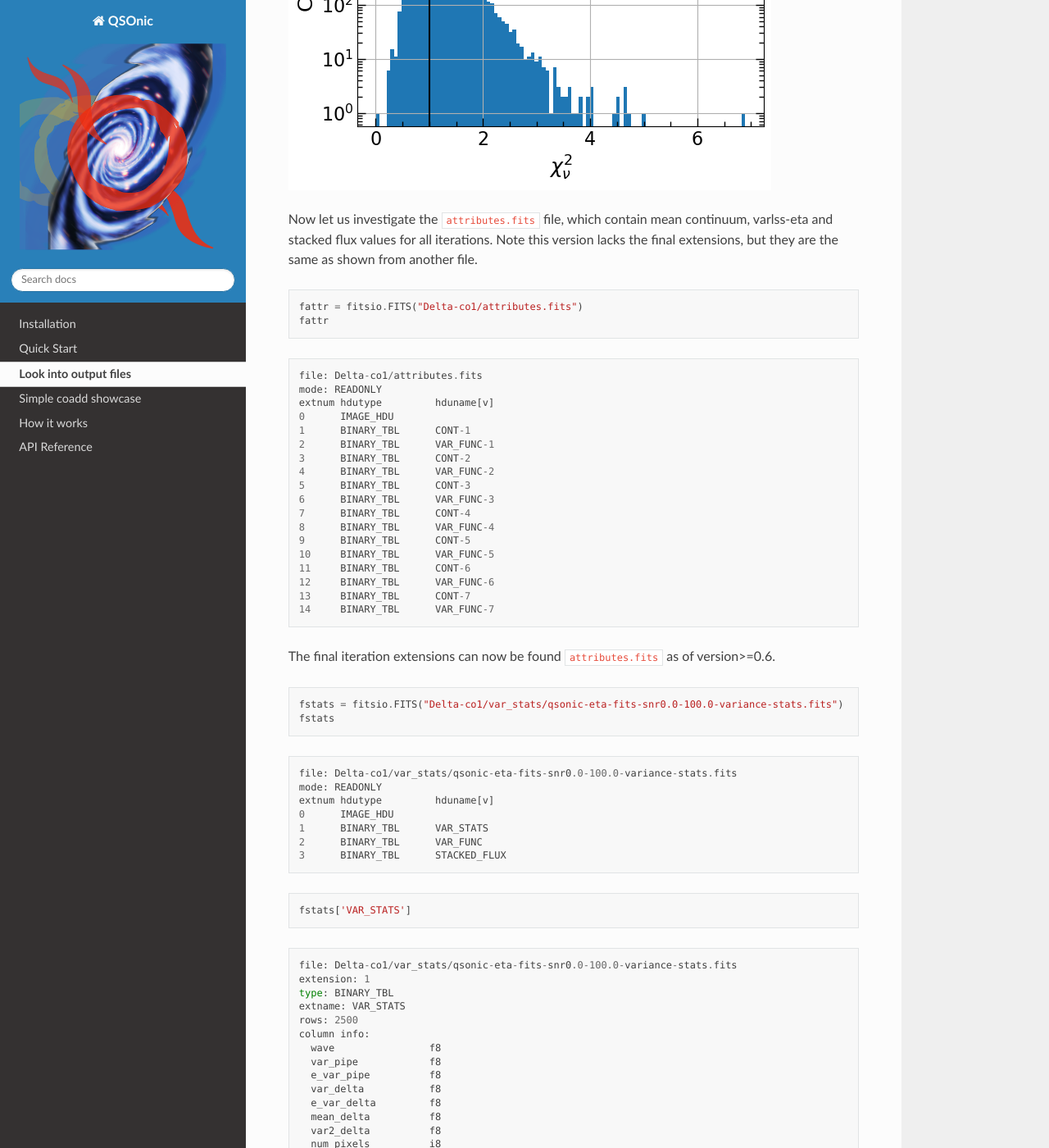
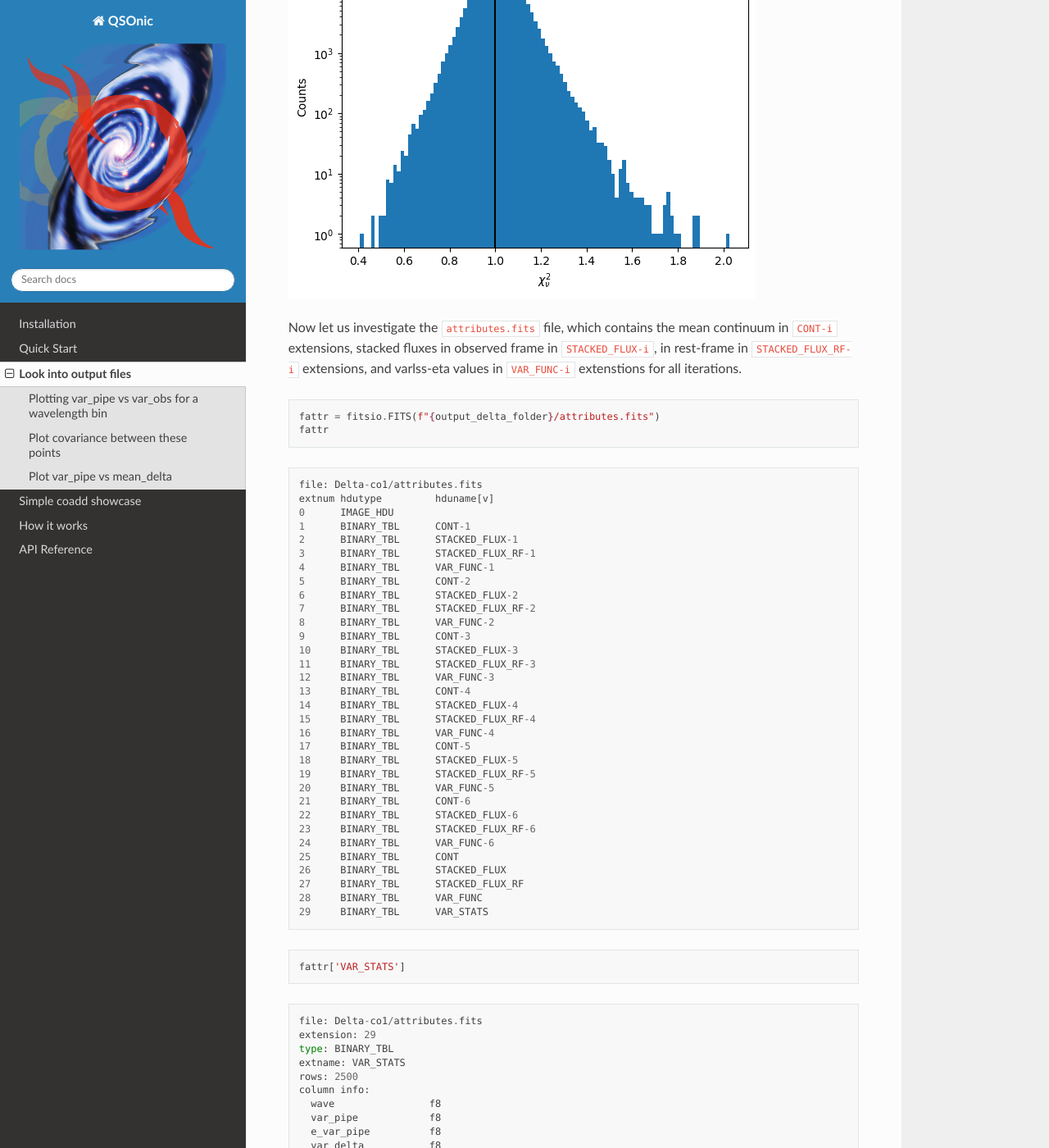
Before and after one commit to p-slash/qsonic, a Sphinx documentation site: the page built from docs/source/examples/lookChi2Catalog.rst, in a window 1280 px wide and 1400 px high, scrolled down 1139 px. Shown: the whole window at 82% size. Built offline with Sphinx 7.4.7 and the Read the Docs theme 2.0.0, drawn with Linux system fonts in a browser that asks for light colours; the version number could not be read and is left out; some of the changed text lies outside the part shown.

Commit message:
updates to chi2 catalog based on edr

```diff
--- a/docs/source/examples/lookChi2Catalog.rst
+++ b/docs/source/examples/lookChi2Catalog.rst
@@ -1,5 +1,7 @@
 Look into output files
 ========================
+
+This tutorial builds on the DESI early data release example detailed in :ref:`Quick Start <edr example and workaround>`. I assume you have access to the EDR data, created ``QSO_cat_fuji_healpix_only_qso_targets_sv3_fix.fits`` file that fixes the compatibility issue, and obtained deltas.
 
 .. code:: python3
 
@@ -9,7 +11,9 @@
 
 .. code:: python3
 
-    fchi2 = fitsio.FITS("Delta-co1/continuum_chi2_catalog.fits")[1]
+    # Point to output delta folder
+    output_delta_folder = "Delta-co1"
+    fchi2 = fitsio.FITS(f"{output_delta_folder}/continuum_chi2_catalog.fits")[1]
     fchi2
 
 .. parsed-literal::
@@ -19,14 +23,15 @@
       extension: 1
       type: BINARY_TBL
       extname: CHI2_CAT
-      rows: 471137
+      rows: 411359
       column info:
         TARGETID            i8
         Z                   f4
         HPXPIXEL            i8
+        ARMS                S5
+        MEANSNR             f4  array[3]
+        RSNR                f4
         MPI_RANK            i4
-        MEANSNR             f4
-        RSNR                f4
         CONT_valid          b1
         CONT_chi2           f4
         CONT_dof            i4
@@ -54,71 +59,62 @@
 .. image:: ../_static/chi2cat_hist.png
 
 
-Now let us investigate the ``attributes.fits`` file, which contain mean continuum, varlss-eta and stacked flux values for all iterations. Note this version lacks the final extensions, but they are the same as shown from another file.
+Now let us investigate the ``attributes.fits`` file, which contains the mean continuum in ``CONT-i`` extensions, stacked fluxes in observed frame in ``STACKED_FLUX-i``, in rest-frame in ``STACKED_FLUX_RF-i`` extensions, and varlss-eta values in ``VAR_FUNC-i`` extenstions for all iterations.
 
 .. code:: python3
 
-    fattr = fitsio.FITS("Delta-co1/attributes.fits")
+    fattr = fitsio.FITS(f"{output_delta_folder}/attributes.fits")
     fattr
-
-
 
 
 .. parsed-literal::
 
 
       file: Delta-co1/attributes.fits
-      mode: READONLY
       extnum hdutype         hduname[v]
       0      IMAGE_HDU
       1      BINARY_TBL      CONT-1
-      2      BINARY_TBL      VAR_FUNC-1
-      3      BINARY_TBL      CONT-2
-      4      BINARY_TBL      VAR_FUNC-2
-      5      BINARY_TBL      CONT-3
-      6      BINARY_TBL      VAR_FUNC-3
-      7      BINARY_TBL      CONT-4
-      8      BINARY_TBL      VAR_FUNC-4
-      9      BINARY_TBL      CONT-5
-      10     BINARY_TBL      VAR_FUNC-5
-      11     BINARY_TBL      CONT-6
-      12     BINARY_TBL      VAR_FUNC-6
-      13     BINARY_TBL      CONT-7
-      14     BINARY_TBL      VAR_FUNC-7
+      2      BINARY_TBL      STACKED_FLUX-1
+      3      BINARY_TBL      STACKED_FLUX_RF-1
+      4      BINARY_TBL      VAR_FUNC-1
+      5      BINARY_TBL      CONT-2
+      6      BINARY_TBL      STACKED_FLUX-2
+      7      BINARY_TBL      STACKED_FLUX_RF-2
+      8      BINARY_TBL      VAR_FUNC-2
+      9      BINARY_TBL      CONT-3
+      10     BINARY_TBL      STACKED_FLUX-3
+      11     BINARY_TBL      STACKED_FLUX_RF-3
+      12     BINARY_TBL      VAR_FUNC-3
+      13     BINARY_TBL      CONT-4
+      14     BINARY_TBL      STACKED_FLUX-4
+      15     BINARY_TBL      STACKED_FLUX_RF-4
+      16     BINARY_TBL      VAR_FUNC-4
+      17     BINARY_TBL      CONT-5
+      18     BINARY_TBL      STACKED_FLUX-5
+      19     BINARY_TBL      STACKED_FLUX_RF-5
+      20     BINARY_TBL      VAR_FUNC-5
+      21     BINARY_TBL      CONT-6
+      22     BINARY_TBL      STACKED_FLUX-6
+      23     BINARY_TBL      STACKED_FLUX_RF-6
+      24     BINARY_TBL      VAR_FUNC-6
+      25     BINARY_TBL      CONT
+      26     BINARY_TBL      STACKED_FLUX
+      27     BINARY_TBL      STACKED_FLUX_RF
+      28     BINARY_TBL      VAR_FUNC
+      29     BINARY_TBL      VAR_STATS
 
-The final iteration extensions can now be found ``attributes.fits`` as of version>=0.6.
+
 
 .. code:: python3
 
-    fstats = fitsio.FITS("Delta-co1/var_stats/qsonic-eta-fits-snr0.0-100.0-variance-stats.fits")
-    fstats
-
-
+    fattr['VAR_STATS']
 
 
 .. parsed-literal::
 
 
-      file: Delta-co1/var_stats/qsonic-eta-fits-snr0.0-100.0-variance-stats.fits
-      mode: READONLY
-      extnum hdutype         hduname[v]
-      0      IMAGE_HDU
-      1      BINARY_TBL      VAR_STATS
-      2      BINARY_TBL      VAR_FUNC
-      3      BINARY_TBL      STACKED_FLUX
-
-
-
-.. code:: python3
-
-    fstats['VAR_STATS']
-
-
-.. parsed-literal::
-
-
-      file: Delta-co1/var_stats/qsonic-eta-fits-snr0.0-100.0-variance-stats.fits
-      extension: 1
+      file: Delta-co1/attributes.fits
+      extension: 29
       type: BINARY_TBL
       extname: VAR_STATS
       rows: 2500
@@ -138,7 +134,7 @@
 
 .. code:: python3
 
-    fstats['VAR_STATS'].read_header()
+    fattr['VAR_STATS'].read_header()
 
 
 
@@ -188,39 +184,75 @@
 
 
 
-.. code:: python3
+Plotting var_pipe vs var_obs for a wavelength bin
+-------------------------------------------------
 
-    nwbins = fstats['VAR_STATS'].read_header()['NWBINS']
-    nvarbins = fstats['VAR_STATS'].read_header()['NVARBINS']
+.. code:: ipython3
 
-    var_stats_data = fstats['VAR_STATS'].read().reshape(nwbins, nvarbins)
+    hdr = fattr['VAR_STATS'].read_header()
+    nwbins = hdr['NWBINS']
+    nvarbins = hdr['NVARBINS']
+    min_nqso = hdr['MINNQSO']
+    min_npix = hdr['MINNPIX']
+    del hdr
 
+    var_stats_data = fattr['VAR_STATS'].read().reshape(nwbins, nvarbins)
 
+    # Pick a wavelength bin to plot
     iw = 2
     dat = var_stats_data[iw]
-    valid = (dat['num_pixels'] > 500) & (dat['num_qso'] > 50)
+    valid = (dat['num_qso'] >= min_nqso) & (dat['num_pixels'] >= min_npix)
     dat = dat[valid]
 
-    plt.errorbar(dat['var_pipe'], dat['var_delta'], dat['e_var_delta'], fmt='-')
+    plt.errorbar(
+        dat['var_pipe'], dat['var_delta'], dat['e_var_delta'],
+        fmt='.', alpha=1, label=f"{np.mean(dat['wave']):.0f} A")
     plt.xlabel("Pipeline variance")
     plt.ylabel("Observed variance")
     plt.xscale("log")
     plt.yscale("log")
+    plt.grid()
+    plt.legend()
     plt.show()
 
-    plt.errorbar(dat['var_pipe'], dat['mean_delta'], fmt='.-')
-    plt.xlabel("Pipeline variance")
-    plt.ylabel("Observed mean delta")
-    plt.xscale("log")
-    plt.show()
+
+
+.. image:: chi2cat_varpipe-obs.png
+
+
+Plot covariance between these points
+------------------------------------
+
+.. code:: ipython3
 
     cov = dat['cov_var_delta'][:, valid]
     norm = np.sqrt(cov.diagonal())
     plt.imshow(cov / np.outer(norm, norm), vmin=-1, vmax=1, cmap=plt.cm.seismic)
+    plt.gca().invert_yaxis()
+    plt.gca().invert_xaxis()
+    plt.show()
 
 
-.. image:: ../_static/chi2cat_varpipe-obs.png
 
-.. image:: ../_static/chi2cat_varpipe-mean.png
+.. image:: chi2cat_covariance.png
 
-.. image:: ../_static/chi2cat_covariance.png
+
+Plot var_pipe vs mean_delta
+---------------------------
+
+.. code:: ipython3
+
+    plt.errorbar(
+        dat['var_pipe'], dat['mean_delta'], np.sqrt(dat['var_delta'] / dat['num_pixels']),
+        fmt='.', alpha=1, label=f"{np.mean(dat['wave']):.0f} A")
+    plt.xlabel("Pipeline variance")
+    plt.ylabel("Observed mean delta")
+    plt.xscale("log")
+    plt.grid()
+    plt.axhline(0, c='k')
+    plt.legend()
+    plt.show()
+
+
+
+.. image:: chi2cat_varpipe-mean.png
```
Also changed, not shown: docs/source/_static/chi2cat_covariance.png, docs/source/_static/chi2cat_hist.png, docs/source/_static/chi2cat_varpipe-mean.png, docs/source/_static/chi2cat_varpipe-obs.png.
